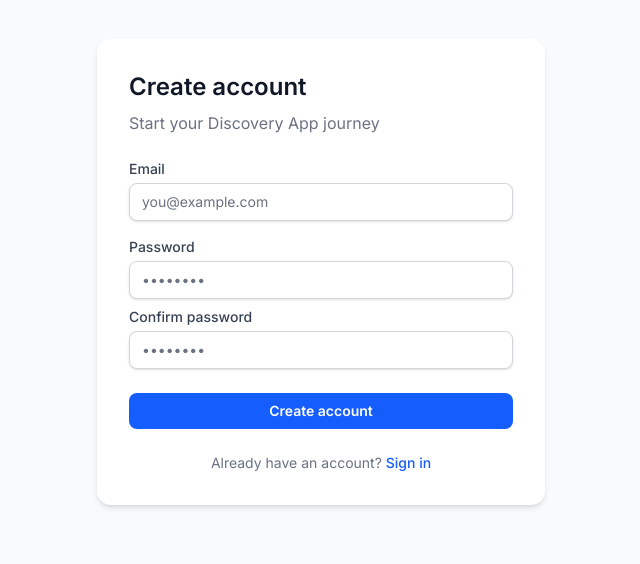
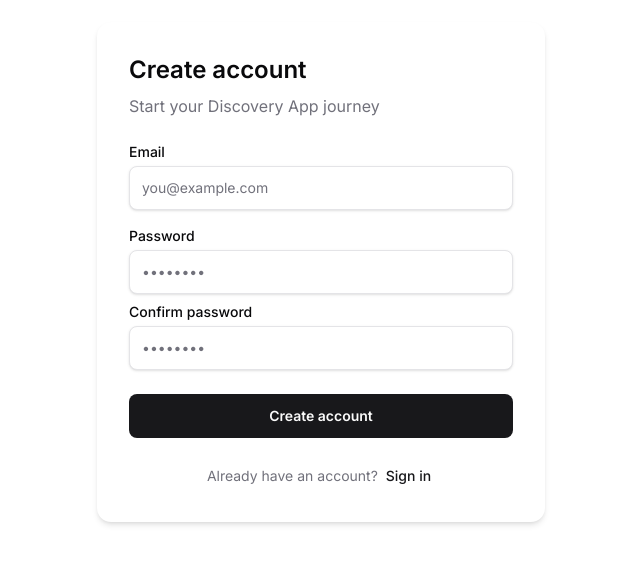
Before and after one commit to chuck-blevins/Discovery_Assistant, a React (Vite) app in the folder frontend/: page /signup in a window 1280 px wide. Shown: the part 128-692 px from the top of the page, without its empty margins (319-959 px from the left). Built offline with nearby package versions, Linux system fonts and the light colour scheme; no server answers.

Commit message:
style(design): FINDING-001+002 — signup touch targets ≥44px, switch to design tokens for dark mode support

```diff
--- a/frontend/src/pages/SignUpPage.tsx
+++ b/frontend/src/pages/SignUpPage.tsx
@@ -47,15 +47,15 @@ export default function SignUpPage() {
   }
 
   return (
-    <div className="min-h-screen bg-gray-50 flex items-center justify-center px-4 text-gray-900">
-      <div className="w-full max-w-md bg-white rounded-xl shadow-md p-8">
-        <h1 className="text-2xl font-bold text-gray-900 mb-2">Create account</h1>
-        <p className="text-gray-500 mb-6">Start your Discovery App journey</p>
+    <div className="min-h-screen bg-background flex items-center justify-center px-4 text-foreground">
+      <div className="w-full max-w-md bg-card text-card-foreground rounded-xl shadow-md p-8">
+        <h1 className="text-2xl font-bold mb-2">Create account</h1>
+        <p className="text-muted-foreground mb-6">Start your Discovery App journey</p>
 
         {error && (
           <div
             role="alert"
-            className="mb-4 rounded-md bg-red-50 border border-red-200 px-4 py-3 text-sm text-red-700"
+            className="mb-4 rounded-md bg-destructive/10 border border-destructive/30 px-4 py-3 text-sm text-destructive"
           >
             {error}
           </div>
@@ -63,7 +63,7 @@ export default function SignUpPage() {
 
         <form onSubmit={handleSubmit} noValidate>
           <div className="mb-4">
-            <label htmlFor="email" className="block text-sm font-medium text-gray-700 mb-1">
+            <label htmlFor="email" className="block text-sm font-medium text-foreground mb-1">
               Email
             </label>
             <input
@@ -73,13 +73,13 @@ export default function SignUpPage() {
               required
               value={email}
               onChange={(e) => setEmail(e.target.value)}
-              className="w-full rounded-md border border-gray-300 px-3 py-2 text-sm text-gray-900 placeholder:text-gray-500 bg-white shadow-sm focus:outline-none focus:ring-2 focus:ring-blue-500"
+              className="w-full min-h-[44px] rounded-md border border-input px-3 py-2.5 text-sm text-foreground placeholder:text-muted-foreground bg-background shadow-sm focus:outline-none focus:ring-2 focus:ring-ring"
               placeholder="you@example.com"
             />
           </div>
 
           <div className="mb-2">
-            <label htmlFor="password" className="block text-sm font-medium text-gray-700 mb-1">
+            <label htmlFor="password" className="block text-sm font-medium text-foreground mb-1">
               Password
             </label>
             <input
@@ -89,7 +89,7 @@ export default function SignUpPage() {
               required
               value={password}
               onChange={(e) => setPassword(e.target.value)}
-              className="w-full rounded-md border border-gray-300 px-3 py-2 text-sm text-gray-900 placeholder:text-gray-500 bg-white shadow-sm focus:outline-none focus:ring-2 focus:ring-blue-500"
+              className="w-full min-h-[44px] rounded-md border border-input px-3 py-2.5 text-sm text-foreground placeholder:text-muted-foreground bg-background shadow-sm focus:outline-none focus:ring-2 focus:ring-ring"
               placeholder="••••••••"
             />
           </div>
@@ -107,7 +107,7 @@ export default function SignUpPage() {
           )}
 
           <div className="mb-6">
-            <label htmlFor="confirm" className="block text-sm font-medium text-gray-700 mb-1">
+            <label htmlFor="confirm" className="block text-sm font-medium text-foreground mb-1">
               Confirm password
             </label>
             <input
@@ -117,30 +117,30 @@ export default function SignUpPage() {
               required
               value={confirm}
               onChange={(e) => setConfirm(e.target.value)}
-              className={`w-full rounded-md border px-3 py-2 text-sm text-gray-900 placeholder:text-gray-500 bg-white shadow-sm focus:outline-none focus:ring-2 focus:ring-blue-500 ${
+              className={`w-full min-h-[44px] rounded-md border px-3 py-2.5 text-sm text-foreground placeholder:text-muted-foreground bg-background shadow-sm focus:outline-none focus:ring-2 focus:ring-ring ${
                 confirm.length > 0 && !passwordsMatch
-                  ? 'border-red-400'
-                  : 'border-gray-300'
+                  ? 'border-destructive'
+                  : 'border-input'
               }`}
               placeholder="••••••••"
             />
             {confirm.length > 0 && !passwordsMatch && (
-              <p className="mt-1 text-xs text-red-500">Passwords do not match</p>
+              <p className="mt-1 text-xs text-destructive">Passwords do not match</p>
             )}
           </div>
 
           <button
             type="submit"
             disabled={loading}
-            className="w-full rounded-md bg-blue-600 px-4 py-2 text-sm font-semibold text-white hover:bg-blue-700 disabled:opacity-50 disabled:cursor-not-allowed transition-colors"
+            className="w-full min-h-[44px] rounded-md bg-primary px-4 py-2.5 text-sm font-semibold text-primary-foreground hover:bg-primary/90 disabled:opacity-50 disabled:cursor-not-allowed transition-colors"
           >
             {loading ? 'Creating account…' : 'Create account'}
           </button>
         </form>
 
-        <p className="mt-6 text-center text-sm text-gray-500">
+        <p className="mt-6 text-center text-sm text-muted-foreground">
           Already have an account?{' '}
-          <Link to="/login" className="font-medium text-blue-600 hover:underline">
+          <Link to="/login" className="font-medium text-primary hover:underline inline-block py-1 px-1">
             Sign in
           </Link>
         </p>
```
